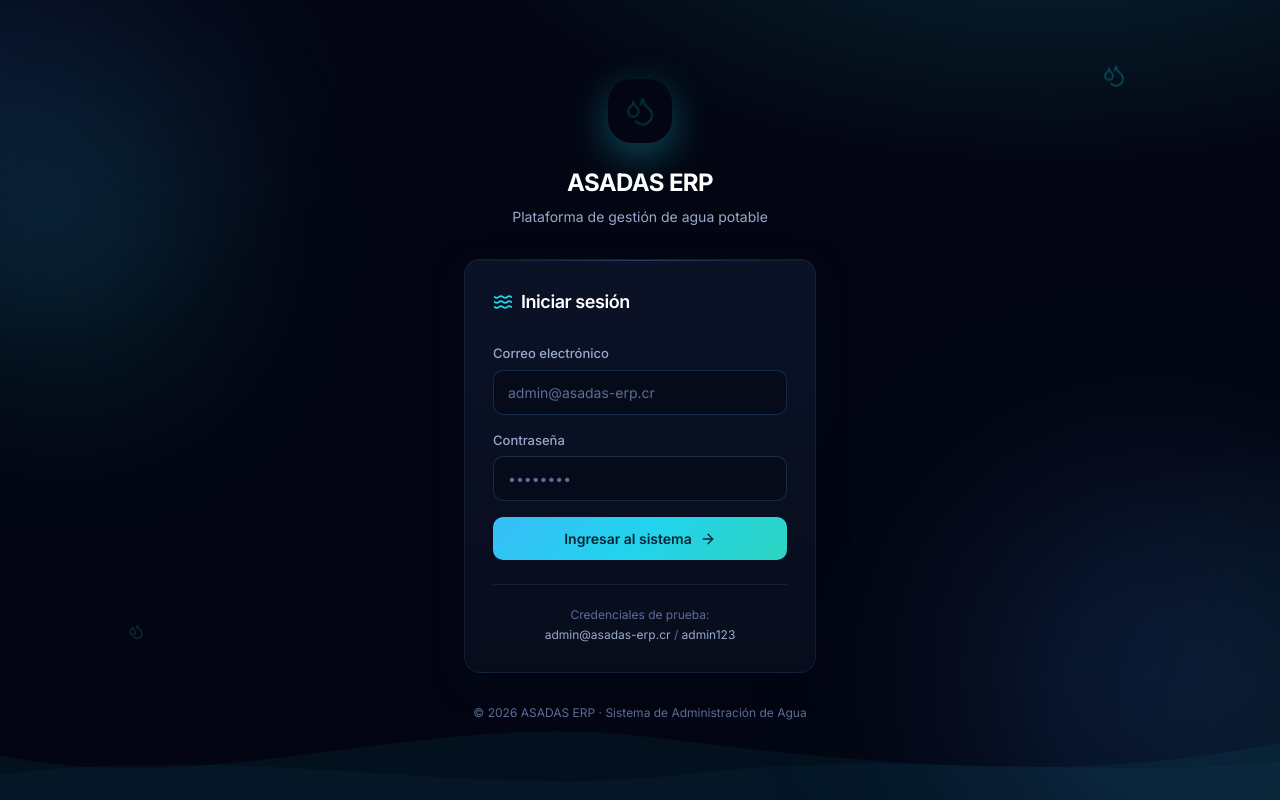
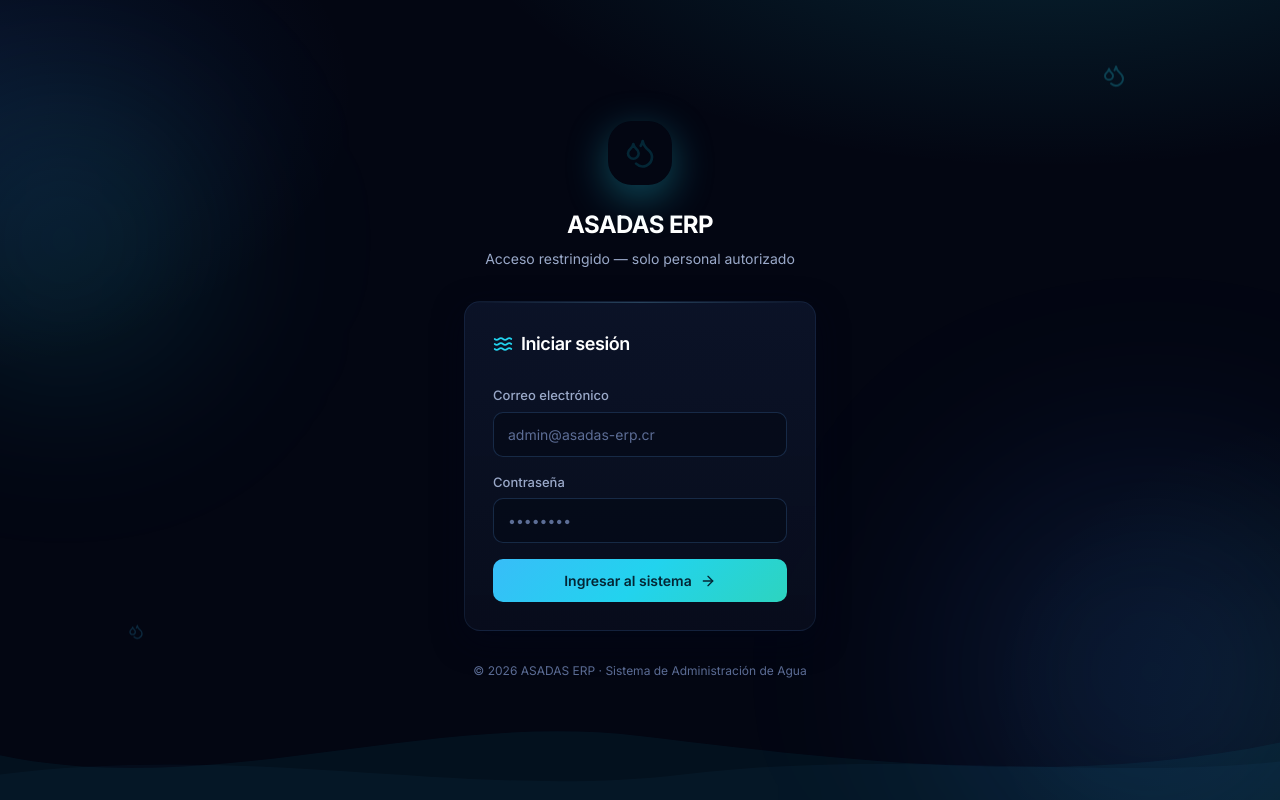
Before and after one commit to kike2638/asadasticas, a Next.js app: page /login in a window 1280 px wide. Built offline with nearby package versions, Linux system fonts and the light colour scheme.

Commit message:
fix: login limpio superadmin - sin demo ni registro

```diff
--- a/src/app/login/page.tsx
+++ b/src/app/login/page.tsx
@@ -63,7 +63,7 @@ function LoginForm() {
             ASADAS ERP
           </h1>
           <p className="text-sm text-secondary mt-2">
-            Plataforma de gestión de agua potable
+            Acceso restringido — solo personal autorizado
           </p>
         </div>
 
@@ -131,15 +131,6 @@ function LoginForm() {
               )}
             </button>
           </form>
-
-          <div className="mt-6 pt-5 border-t border-[rgba(96,165,250,0.12)]">
-            <p className="text-xs text-muted text-center leading-relaxed">
-              Credenciales de prueba:
-              <br />
-              <span className="text-secondary">admin@asadas-erp.cr</span> /{" "}
-              <span className="text-secondary">admin123</span>
-            </p>
-          </div>
         </div>
 
         <p className="text-center text-xs text-muted mt-8">
```
